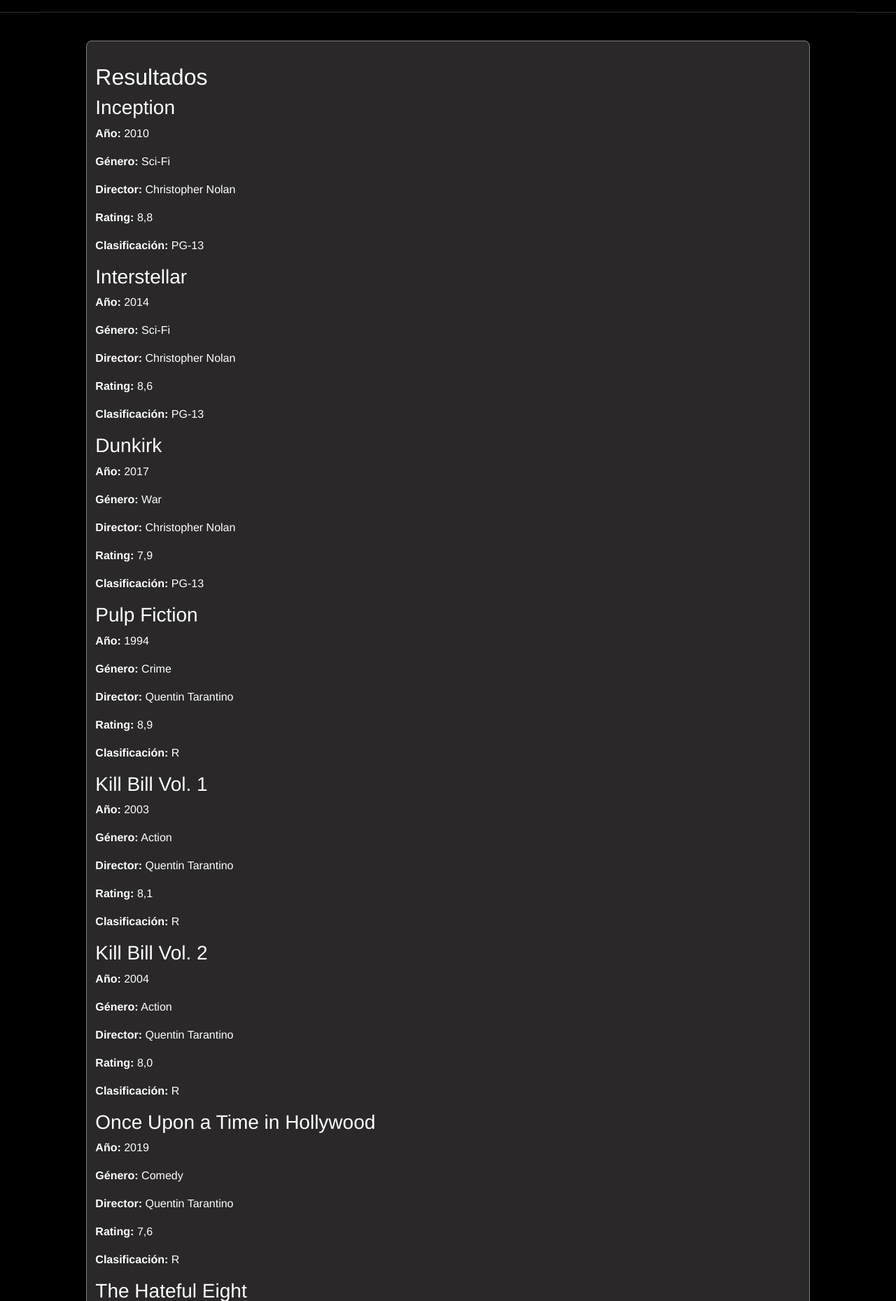
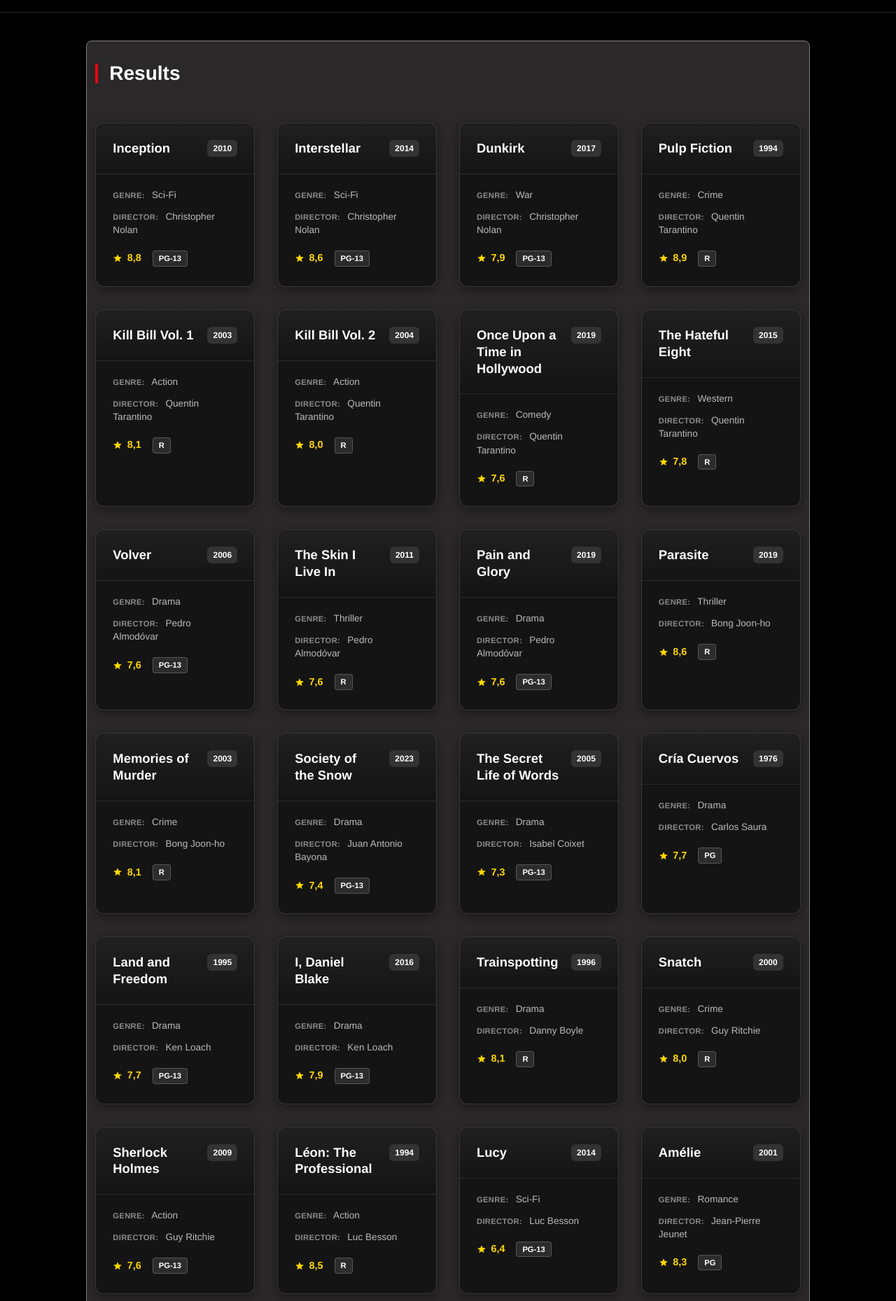
Before and after one commit to Null-Pointers2-0/JoinProject, a Django app: page / in a window 1280 px wide. Shown: the part 257-2116 px from the top of the page at 70% size. Run offline with Django 4.2, Linux system fonts and the light colour scheme; data comes from the database, SQL or seed files in the repository.

Commit message:
feat (homepage-cardView): aded cardView to see all content better

```diff
--- a/Templates/home/home.html
+++ b/Templates/home/home.html
@@ -2,8 +2,8 @@
 {% load i18n %}
 {% load static %}
 {% block extra_css %}
-<link rel="stylesheet" href="{% static 'css/home/home.css' %}">
-<link rel="stylesheet" href="{% static 'css/home/filter.css' %}">
+<link rel="stylesheet" href="{% static 'css/home/home.css' %}?v=1.1">
+<link rel="stylesheet" href="{% static 'css/home/filter.css' %}?v=1.1">
 {% endblock %}
 {% block search-menu %}
 <div class="menu-search">
@@ -73,25 +73,34 @@
 
                     </div>
 
-                    <h2>Resultados</h2>
+                    <h2 class="results-title">{% trans "Results" %}</h2>
 
                     <div class="movie-grid">
                         {% for movie in movies %}
                         <div class="movie-card">
-                            <h3>{{ movie.title }}</h3>
-                            <p><strong>Año:</strong> {{ movie.year }}</p>
-                            <p><strong>Género:</strong> {{ movie.genre.name|default:"N/A" }}</p>
-                            <p><strong>Director:</strong> {{ movie.director.name|default:"N/A" }}</p>
-                            <p><strong>Rating:</strong> {{ movie.rating|default:"Sin calificar" }}</p>
-                            <p><strong>Clasificación:</strong> {{ movie.age_rating.description|default:"N/A" }}</p>
+                            <div class="card-header">
+                                <h3 class="movie-title">{{ movie.title }}</h3>
+                                <span class="movie-year">{{ movie.year }}</span>
+                            </div>
+                            <div class="card-body">
+                                <p class="movie-info"><strong>{% trans "Genre" %}:</strong> {{ movie.genre.name|default:_("N/A") }}</p>
+                                <p class="movie-info"><strong>{% trans "Director" %}:</strong> {{ movie.director.name|default:_("N/A") }}</p>
+                                <div class="movie-meta">
+                                    <span class="rating-badge">
+                                        <svg width="14" height="14" viewBox="0 0 24 24" fill="gold"><path d="M12 17.27L18.18 21l-1.64-7.03L22 9.24l-7.19-.61L12 2 9.19 8.63 2 9.24l5.46 4.73L5.82 21z"/></svg>
+                                        {{ movie.rating|default:_("N/A") }}
+                                    </span>
+                                    <span class="age-badge">{{ movie.age_rating.description|default:_("N/A") }}</span>
+                                </div>
 
-                            {% if movie.synopsis %}
-                            <p style="font-size: 0.9em; color: #555;">{{ movie.synopsis|truncatewords:20 }}</p>
-                            {% endif %}
+                                {% if movie.synopsis %}
+                                <p class="movie-synopsis">{{ movie.synopsis|truncatewords:20 }}</p>
+                                {% endif %}
+                            </div>
                         </div>
                         {% empty %}
-                        <p style="grid-column: 1 / -1; color: #666; font-style: italic;">
-                            No se encontraron películas que coincidan con esos filtros.
+                        <p class="no-results">
+                            {% trans "No movies found matching those filters." %}
                         </p>
                         {% endfor %}
                     </div>
--- a/static/css/home/home.css
+++ b/static/css/home/home.css
@@ -1,7 +1,186 @@
+/* ===========================================
+   HOME PAGE & MOVIE GRID STYLES
+   =========================================== */
+
+/* Restore Layout Container */
 .home-container {
+    display: flex;
+    justify-content: center;
+    align-items: flex-start;
+    padding-top: 2rem;
+    min-height: calc(100vh - 120px);
+    width: 100%;
+}
+
+.home-container-left {
+    width: 100%;
+    max-width: 1400px;
+}
+
+/* Results Title */
+.results-title {
+    font-size: 1.75rem;
+    font-weight: 800;
+    margin-bottom: 2.5rem;
+    color: #fff;
+    border-left: 4px solid #E50914; /* Netflix red accent */
+    padding-left: 1rem;
+    line-height: 1;
+}
+
+/* Movie Grid - 4 Columns */
+.movie-grid {
+    display: grid;
+    grid-template-columns: repeat(4, 1fr);
+    gap: 2rem;
+    padding: 1rem 0;
+}
+
+/* Movie Card */
+.movie-card {
+    background: rgba(20, 20, 20, 0.95);
+    border: 1px solid rgba(255, 255, 255, 0.15);
+    border-radius: 12px;
+    overflow: hidden;
+    transition: all 0.4s cubic-bezier(0.175, 0.885, 0.32, 1.275);
+    display: flex;
+    flex-direction: column;
+    height: 100%;
+    box-shadow: 0 4px 15px rgba(0, 0, 0, 0.4);
+}
+
+.movie-card:hover {
+    transform: translateY(-12px);
+    border-color: #E50914; /* Highlight on hover */
+    box-shadow: 0 15px 35px rgba(229, 9, 20, 0.2);
+}
+
+/* Card Header */
+.card-header {
+    padding: 1.5rem;
+    background: linear-gradient(180deg, rgba(255, 255, 255, 0.05) 0%, transparent 100%);
     display: flex;
     justify-content: space-between;
     align-items: flex-start;
-    padding-top: 2rem;
-    min-height: calc(100vh - 120px);
+    gap: 1rem;
+    border-bottom: 1px solid rgba(255, 255, 255, 0.05);
 }
+
+.movie-title {
+    font-size: 1.15rem;
+    font-weight: 700;
+    margin: 0;
+    color: #fff;
+    line-height: 1.3;
+}
+
+.movie-year {
+    font-size: 0.75rem;
+    color: #fff;
+    font-weight: 600;
+    padding: 3px 8px;
+    background: #333;
+    border-radius: 6px;
+    white-space: nowrap;
+}
+
+/* Card Body */
+.card-body {
+    padding: 1.25rem 1.5rem;
+    flex: 1;
+    display: flex;
+    flex-direction: column;
+    gap: 0.75rem;
+}
+
+.movie-info {
+    font-size: 0.85rem;
+    color: #bbb;
+    margin: 0;
+    line-height: 1.4;
+}
+
+.movie-info strong {
+    color: #8c8c8c;
+    font-weight: 600;
+    margin-right: 0.4rem;
+    text-transform: uppercase;
+    font-size: 0.7rem;
+    letter-spacing: 0.03em;
+}
+
+.movie-meta {
+    display: flex;
+    align-items: center;
+    gap: 1rem;
+    margin: 0.5rem 0;
+}
+
+.rating-badge {
+    display: flex;
+    align-items: center;
+    gap: 0.4rem;
+    font-size: 0.9rem;
+    font-weight: 800;
+    color: #ffd700;
+}
+
+.age-badge {
+    font-size: 0.7rem;
+    font-weight: 800;
+    background: rgba(255, 255, 255, 0.1);
+    color: #fff;
+    padding: 2px 8px;
+    border-radius: 4px;
+    text-transform: uppercase;
+    border: 1px solid rgba(255, 255, 255, 0.2);
+}
+
+.movie-synopsis {
+    font-size: 0.85rem;
+    color: #888;
+    line-height: 1.5;
+    margin-top: 0.5rem;
+    display: -webkit-box;
+    -webkit-line-clamp: 3;
+    -webkit-box-orient: vertical;
+    overflow: hidden;
+    font-style: normal;
+}
+
+/* Empty State */
+.no-results {
+    grid-column: 1 / -1;
+    text-align: center;
+    padding: 6rem 2rem;
+    background: rgba(255, 255, 255, 0.02);
+    border-radius: 16px;
+    border: 1px dashed rgba(255, 255, 255, 0.1);
+    color: #8c8c8c;
+    font-size: 1.25rem;
+}
+
+/* Responsive Adjustments */
+@media (max-width: 1200px) {
+    .movie-grid {
+        grid-template-columns: repeat(3, 1fr);
+    }
+}
+
+@media (max-width: 900px) {
+    .movie-grid {
+        grid-template-columns: repeat(2, 1fr);
+    }
+}
+
+@media (max-width: 600px) {
+    .movie-grid {
+        grid-template-columns: 1fr;
+    }
+    .results-title {
+        text-align: center;
+        border-left: none;
+        border-bottom: 3px solid #E50914;
+        padding-left: 0;
+    }
+}
```
Also changed, not shown: locale/ca/LC_MESSAGES/django.po, locale/en/LC_MESSAGES/django.po, locale/es/LC_MESSAGES/django.po, 3 other files.
